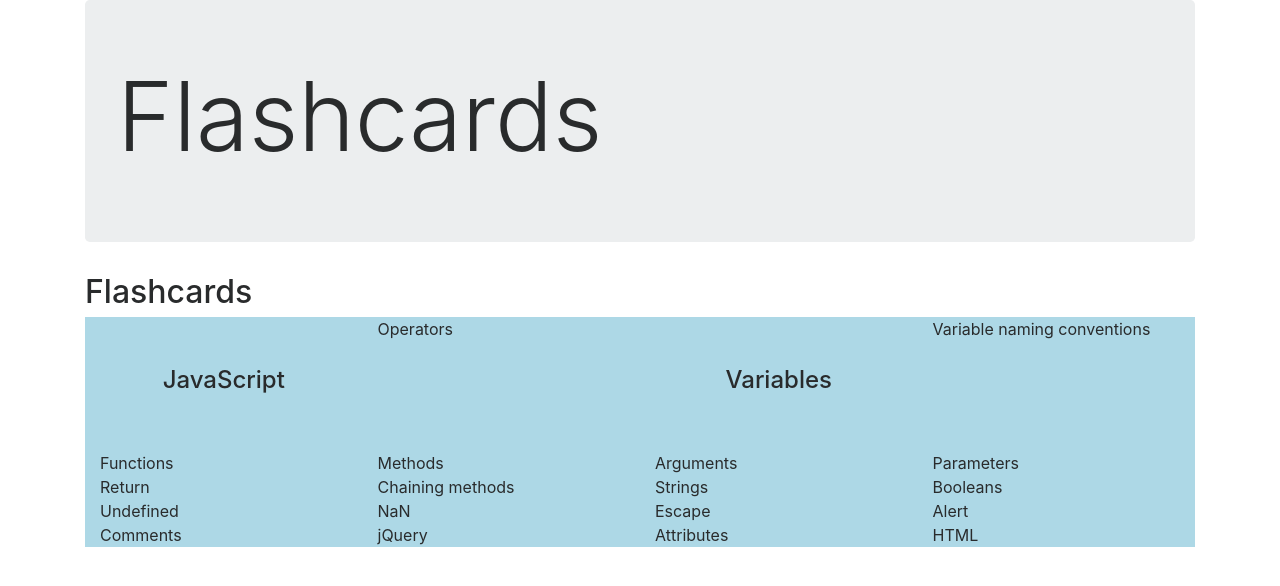
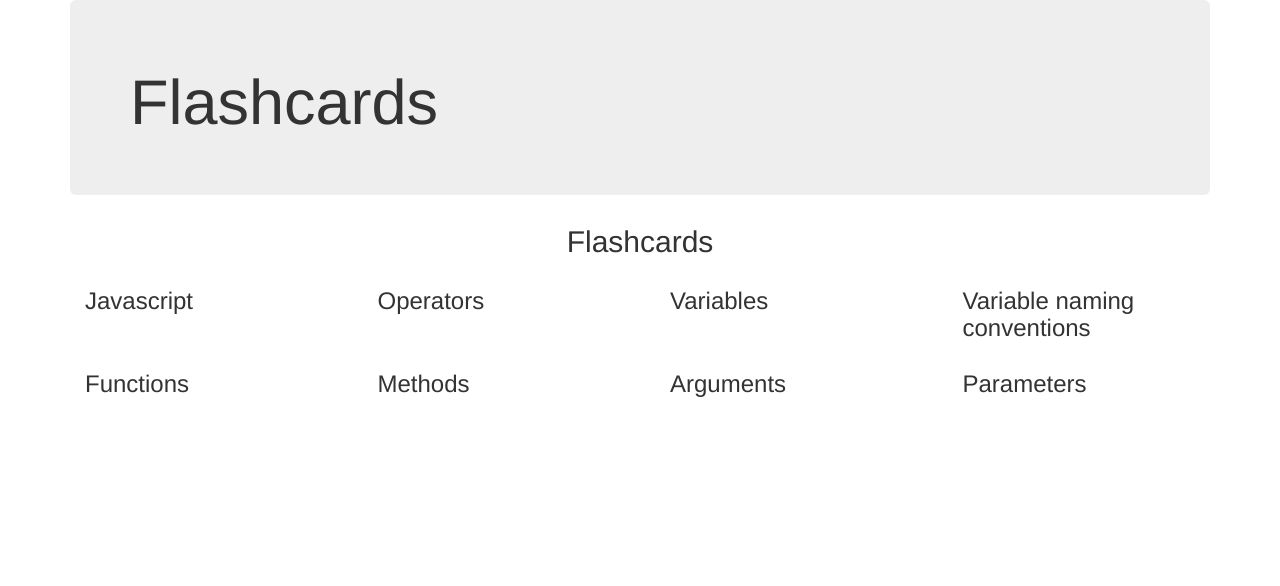
Before and after one commit to eyelean7/flashcards, a plain HTML site: page second.html in a window 1280 px wide. Drawn offline with nearby package versions, Linux system fonts and the light colour scheme.

Commit message:
Simplify toggle code

```diff
--- a/css/style2.css
+++ b/css/style2.css
@@ -1,15 +1,11 @@
-
-
-.col-md-3 {
-
-  background: lightblue;
+h2 {
+  text-align: center;
 }
 
-.flashcard p {
+div p {
   display: none;
 }
 
-.col-md-3 h4 {
+.panel {
   text-align: center;
-  padding: 50px 0;
 }
--- a/js/script2.js
+++ b/js/script2.js
@@ -1,18 +1,36 @@
-$(function(){
-
-  $(".javascript").click(function(){
-    $(".javascript").hide();
-    $('#javascript').show();
-  });
-
-  $("#javascript").click(function(){
-    $("#javascript").hide();
-    $('.javascript').show();
-  });
+// $(function(){
+//
+//   $(".javascript").click(function(){
+//     $(this).hide();
+//     $('#javascript').show();
+//   });
+//
+//   $("#javascript").click(function(){
+//     $(this).hide();
+//     $('.javascript').show();
+//   });
+//
+//   $(".operators").click(function(){
+//     $(this).hide();
+//     $('#operators').show();
+//   });
+//
+//   $("#operators").click(function(){
+//     $(this).hide();
+//     $('.operators').show();
+//   });
+// });
 
 
+// $(function(){
+//   $(".flashcard").click(function(){
+//     $('h3', this).toggle();
+//     $('p', this).toggle();
+//   });
 
-
-
-
-});
+  $(function(){
+    $(".flashcard").click(function(){
+      $(this).children("p").toggle();
+      $(this).children("h3").toggle();
+    });
+  });
--- a/second.html
+++ b/second.html
@@ -4,7 +4,7 @@
   <meta charset="UTF-8">
   <meta name="viewport" content="width=device-width, initial-scale=1.0">
   <meta http-equiv="X-UA-Compatible" content="ie=edge">
-  <link rel="stylesheet" href="https://maxcdn.bootstrapcdn.com/bootstrap/4.0.0-alpha.6/css/bootstrap.min.css" integrity="sha384-rwoIResjU2yc3z8GV/NPeZWAv56rSmLldC3R/AZzGRnGxQQKnKkoFVhFQhNUwEyJ" crossorigin="anonymous">
+  <link rel="stylesheet" href="https://maxcdn.bootstrapcdn.com/bootstrap/3.3.7/css/bootstrap.min.css" integrity="sha384-BVYiiSIFeK1dGmJRAkycuHAHRg32OmUcww7on3RYdg4Va+PmSTsz/K68vbdEjh4u" crossorigin="anonymous">
   <link rel="stylesheet" href="css/style2.css">
   <script src="https://ajax.googleapis.com/ajax/libs/jquery/3.1.1/jquery.min.js"></script>
   <script src="js/script2.js"></script>
@@ -17,44 +17,60 @@
     </div>
 
     <h2>Flashcards</h2>
-    <div class="container flashcard">
+    <div class="container ">
       <div class="row">
-        <div class="col-md-3">
-          <h4 class="javascript">JavaScript</h4>
-          <p id="javascript">
-          A cross-platform WWW scripting language from Netscape Communications. It is popular because it is simple and easy to learn. It can allow for interactive Web sites by being included in an HTML file by using the tag <script language="JavaScript"></script> JavaScript is used for things such as "rollover buttons" (graphics that change color when you run your mouse over them), rotating banners, MIDI jukeboxes, pop-up windows, etc.</p>
-
+        <div class="col-md-3 flashcard">
+          <h3>Javascript</h3>
+          <p>A cross-platform WWW scripting language from Netscape Communications. It is popular because it is simple and easy to learn. It can allow for interactive Web sites by being included in an HTML file by using the tag <script language="JavaScript"></script> JavaScript is used for things such as "rollover buttons" (graphics that change color when you run your mouse over them), rotating banners, MIDI jukeboxes, pop-up windows, etc.</p>
         </div>
-        <div class="col-md-3">Operators</div>
-        <div class="col-md-3 ">
-          <h4 class="variable">Variables</h4>
-          <p id="variable">Location in memory referred by an indetifier that contains a data value that can be changed.
+        <div class="col-md-3 flashcard">
+          <h3>Operators</h3>
+          <p>Mathematical functions including plus(+), minus(-), times(*), divided by(/), and remainder(%)</p>
         </div>
-        <div class="col-md-3">Variable naming conventions</div>
+        <div class="col-md-3 flashcard">
+          <h3>Variables</h3>
+          <p>Location in memory referred by an indetifier that contains a data value that can be changed.</p>
+        </div>
+        <div class="col-md-3 flashcard">
+          <h3>Variable naming conventions</h3>
+          <p>You should always name your variables in a concise, not vague, way. This will help other programmers (and you) keep track of what item your variables correlate with.</p>
+        </div>
       </div>
       <div class="row">
-        <div class="col-md-3">Functions</div>
-        <div class="col-md-3">Methods</div>
-        <div class="col-md-3">Arguments</div>
-        <div class="col-md-3">Parameters</div>
+        <div class="col-md-3 flashcard">
+          <h3>Functions</h3>
+          <p>Something the computer does</p>
+        </div>
+        <div class="col-md-3 flashcard">
+          <h3>Methods</h3>
+          <p>Another thing your code does</p>
+        </div>
+        <div class="col-md-3 flashcard">
+          <h3>Arguments</h3>
+          <p>You put these in your parameters</p>
+        </div>
+        <div class="col-md-3 flashcard">
+          <h3>Parameters</h3>
+          <p>These are where you put your arguments</p>
+        </div>
+      </div>
+      <!-- <div class="row">
+        <div class="col-md-3 flashcard">Return</div>
+        <div class="col-md-3 flashcard">Chaining methods</div>
+        <div class="col-md-3 flashcard">Strings</div>
+        <div class="col-md-3 flashcard">Booleans</div>
       </div>
       <div class="row">
-        <div class="col-md-3">Return</div>
-        <div class="col-md-3">Chaining methods</div>
-        <div class="col-md-3">Strings</div>
-        <div class="col-md-3">Booleans</div>
+        <div class="col-md-3 flashcard">Undefined</div>
+        <div class="col-md-3 flashcard">NaN</div>
+        <div class="col-md-3 flashcard">Escape</div>
+        <div class="col-md-3 flashcard">Alert</div>
       </div>
       <div class="row">
-        <div class="col-md-3">Undefined</div>
-        <div class="col-md-3">NaN</div>
-        <div class="col-md-3">Escape</div>
-        <div class="col-md-3">Alert</div>
-      </div>
-      <div class="row">
-        <div class="col-md-3">Comments</div>
-        <div class="col-md-3">jQuery</div>
-        <div class="col-md-3">Attributes</div>
-        <div class="col-md-3">HTML</div>
+        <div class="col-md-3 flashcard">Comments</div>
+        <div class="col-md-3 flashcard">jQuery</div>
+        <div class="col-md-3 flashcard">Attributes</div>
+        <div class="col-md-3 flashcard">HTML</div> -->
       </div>
     </div>
 
```
